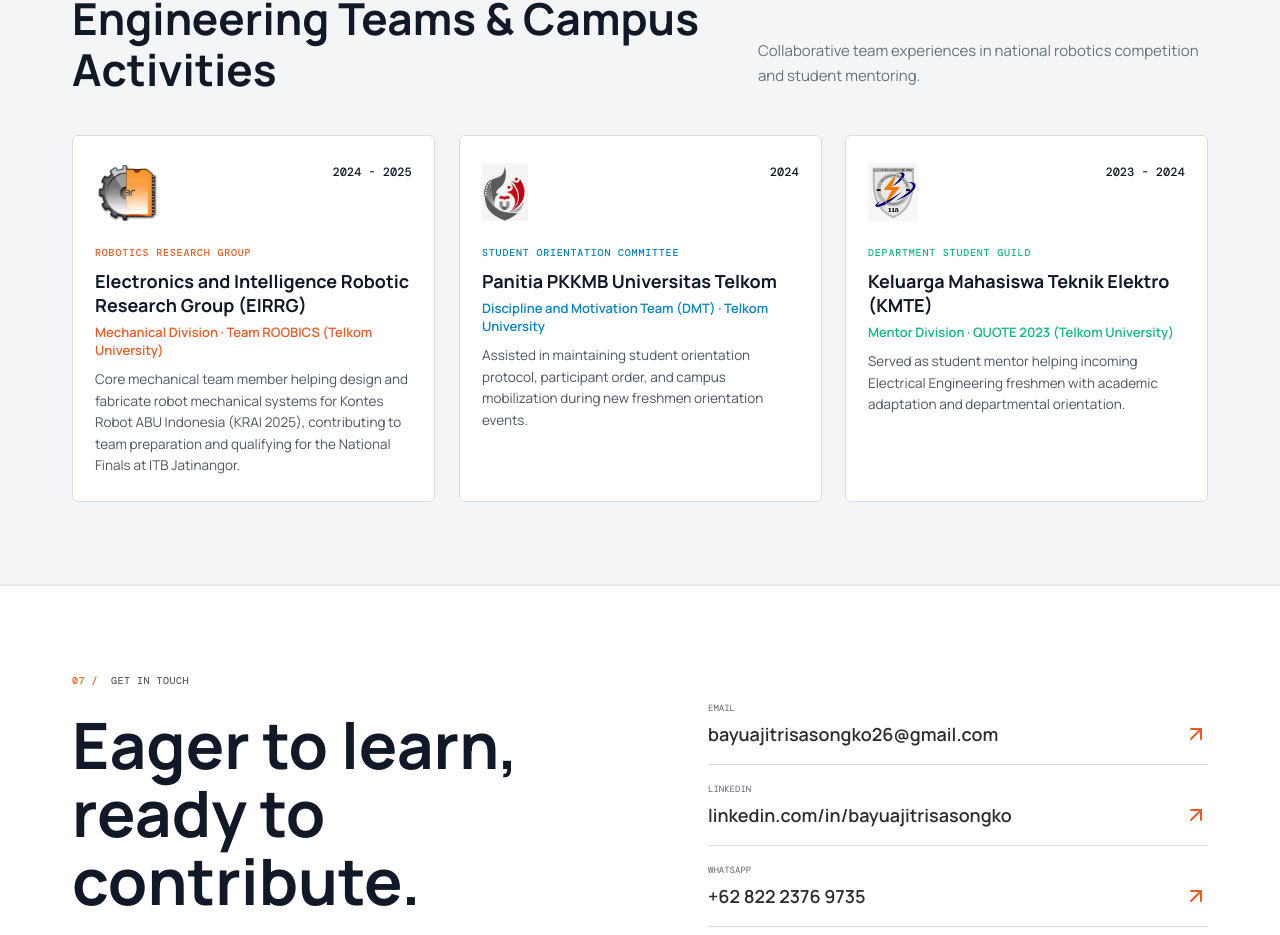
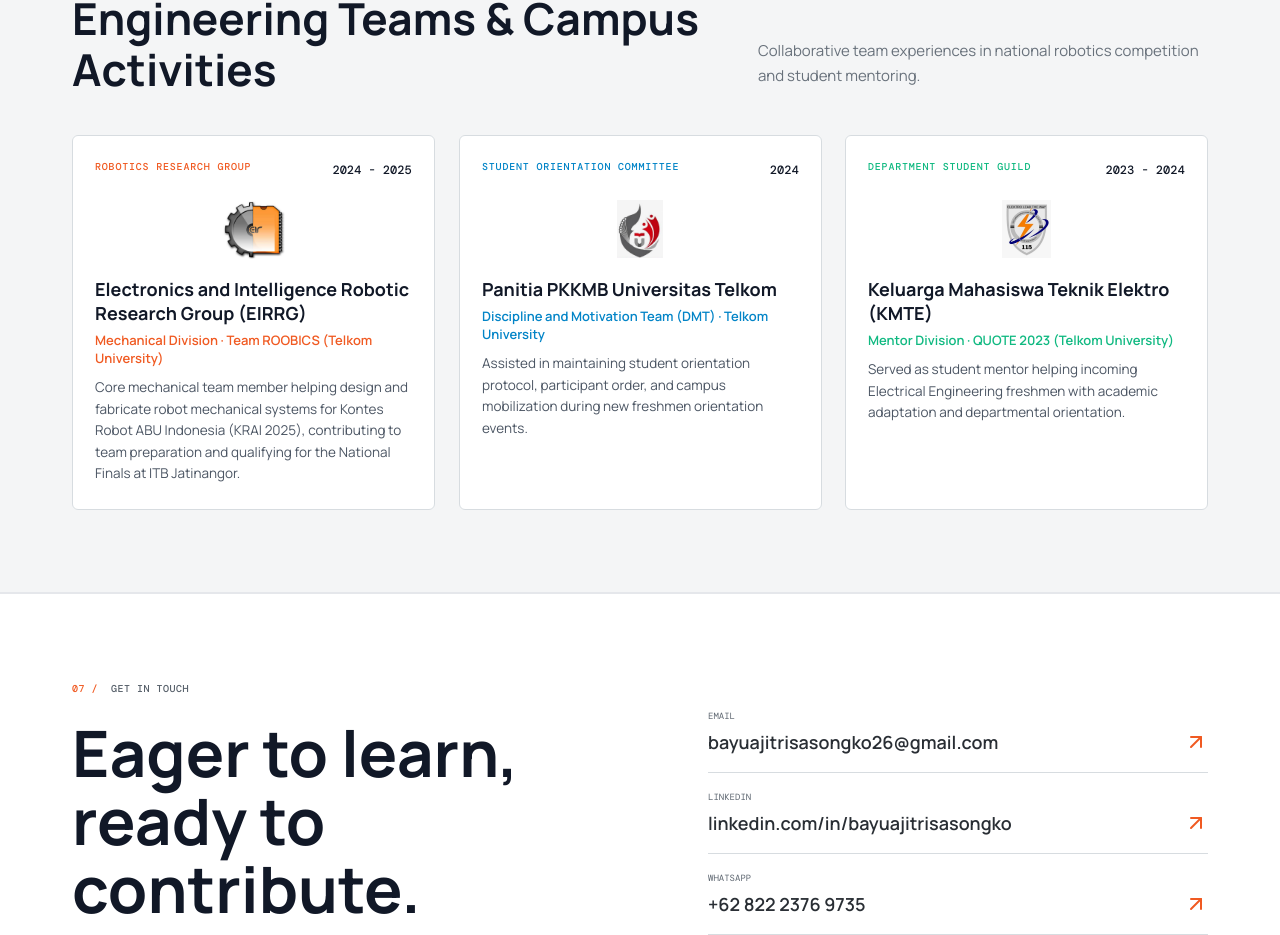
Before and after one commit to bayuajitrsasongkoengineer-hue/portfolio-web, a React (Vite) app: page / in a window 1280 px wide. Shown: the part 5211-6146 px from the top of the page. Built offline with nearby package versions, Linux system fonts and the light colour scheme.

Commit message:
style(orgs): center organization logos and place them right after the category label

```diff
--- a/src/figma.css
+++ b/src/figma.css
@@ -594,16 +594,18 @@
   height: 64px;
   display: flex;
   align-items: center;
-  justify-content: flex-start;
-  margin-bottom: 8px;
+  justify-content: center;
+  margin: 10px auto 16px;
+  width: 100%;
 }
 .fh-org-logo {
   max-height: 58px;
-  max-width: 84px;
+  max-width: 90px;
   width: auto;
   height: auto;
   object-fit: contain;
   display: block;
+  margin: 0 auto;
   transition: transform 0.25s ease;
 }
 .fh-stack-card:hover .fh-org-logo {
--- a/src/main.jsx
+++ b/src/main.jsx
@@ -1230,14 +1230,14 @@ function FigmaHome() {
             <div className="fh-org-grid stagger">
               {/* ORG 1: ROOBICS KRAI */}
               <article className="fh-stack-card" {...tilt(4)} style={{ padding: '24px 22px', borderRadius: '6px' }}>
-                <div style={{ display: 'flex', justifyContent: 'space-between', alignItems: 'flex-start', marginBottom: '14px' }}>
+                <div style={{ display: 'flex', justifyContent: 'space-between', alignItems: 'center', marginBottom: '8px' }}>
+                  <span className="fh-stack-label" style={{ color: '#F05A22' }}>{t.orgsSection.org1.label}</span>
+                  <span className="fh-role-date">{t.orgsSection.org1.date}</span>
+                </div>
                 <div className="fh-org-logo-wrapper">
                   <img src="/images/logo-eirrg.png" alt="EIRRG Logo" className="fh-org-logo" />
                 </div>
-                  <span className="fh-role-date" style={{ marginTop: '4px' }}>{t.orgsSection.org1.date}</span>
-                </div>
-                <span className="fh-stack-label" style={{ color: '#F05A22' }}>{t.orgsSection.org1.label}</span>
-                <h3 style={{ margin: '4px 0 6px', fontSize: '18px', fontWeight: 700, color: '#111827' }}>{t.orgsSection.org1.name}</h3>
+                <h3 style={{ margin: '0 0 6px', fontSize: '18px', fontWeight: 700, color: '#111827' }}>{t.orgsSection.org1.name}</h3>
                 <div style={{ fontSize: '13px', fontWeight: 600, color: '#F05A22', marginBottom: '10px' }}>
                   {t.orgsSection.org1.role}
                 </div>
@@ -1248,14 +1248,14 @@ function FigmaHome() {
 
               {/* ORG 2: PKKMB DMT */}
               <article className="fh-stack-card" {...tilt(4)} style={{ padding: '24px 22px', borderRadius: '6px' }}>
-                <div style={{ display: 'flex', justifyContent: 'space-between', alignItems: 'flex-start', marginBottom: '14px' }}>
+                <div style={{ display: 'flex', justifyContent: 'space-between', alignItems: 'center', marginBottom: '8px' }}>
+                  <span className="fh-stack-label" style={{ color: '#0284C7' }}>{t.orgsSection.org2.label}</span>
+                  <span className="fh-role-date">{t.orgsSection.org2.date}</span>
+                </div>
                 <div className="fh-org-logo-wrapper">
                   <img src="/images/logo-pkkmb.png" alt="PKKMB Telkom University Logo" className="fh-org-logo" />
                 </div>
-                  <span className="fh-role-date" style={{ marginTop: '4px' }}>{t.orgsSection.org2.date}</span>
-                </div>
-                <span className="fh-stack-label" style={{ color: '#0284C7' }}>{t.orgsSection.org2.label}</span>
-                <h3 style={{ margin: '4px 0 6px', fontSize: '18px', fontWeight: 700, color: '#111827' }}>{t.orgsSection.org2.name}</h3>
+                <h3 style={{ margin: '0 0 6px', fontSize: '18px', fontWeight: 700, color: '#111827' }}>{t.orgsSection.org2.name}</h3>
                 <div style={{ fontSize: '13px', fontWeight: 600, color: '#0284C7', marginBottom: '10px' }}>
                   {t.orgsSection.org2.role}
                 </div>
@@ -1266,14 +1266,14 @@ function FigmaHome() {
 
               {/* ORG 3: KMTE MENTOR */}
               <article className="fh-stack-card" {...tilt(4)} style={{ padding: '24px 22px', borderRadius: '6px' }}>
-                <div style={{ display: 'flex', justifyContent: 'space-between', alignItems: 'flex-start', marginBottom: '14px' }}>
+                <div style={{ display: 'flex', justifyContent: 'space-between', alignItems: 'center', marginBottom: '8px' }}>
+                  <span className="fh-stack-label" style={{ color: '#10B981' }}>{t.orgsSection.org3.label}</span>
+                  <span className="fh-role-date">{t.orgsSection.org3.date}</span>
+                </div>
                 <div className="fh-org-logo-wrapper">
                   <img src="/images/logo-kmte.png" alt="KMTE Telkom University Logo" className="fh-org-logo" />
                 </div>
-                  <span className="fh-role-date" style={{ marginTop: '4px' }}>{t.orgsSection.org3.date}</span>
-                </div>
-                <span className="fh-stack-label" style={{ color: '#10B981' }}>{t.orgsSection.org3.label}</span>
-                <h3 style={{ margin: '4px 0 6px', fontSize: '18px', fontWeight: 700, color: '#111827' }}>{t.orgsSection.org3.name}</h3>
+                <h3 style={{ margin: '0 0 6px', fontSize: '18px', fontWeight: 700, color: '#111827' }}>{t.orgsSection.org3.name}</h3>
                 <div style={{ fontSize: '13px', fontWeight: 600, color: '#10B981', marginBottom: '10px' }}>
                   {t.orgsSection.org3.role}
                 </div>
```
Lines whose indentation alone changed are shown as unchanged.
